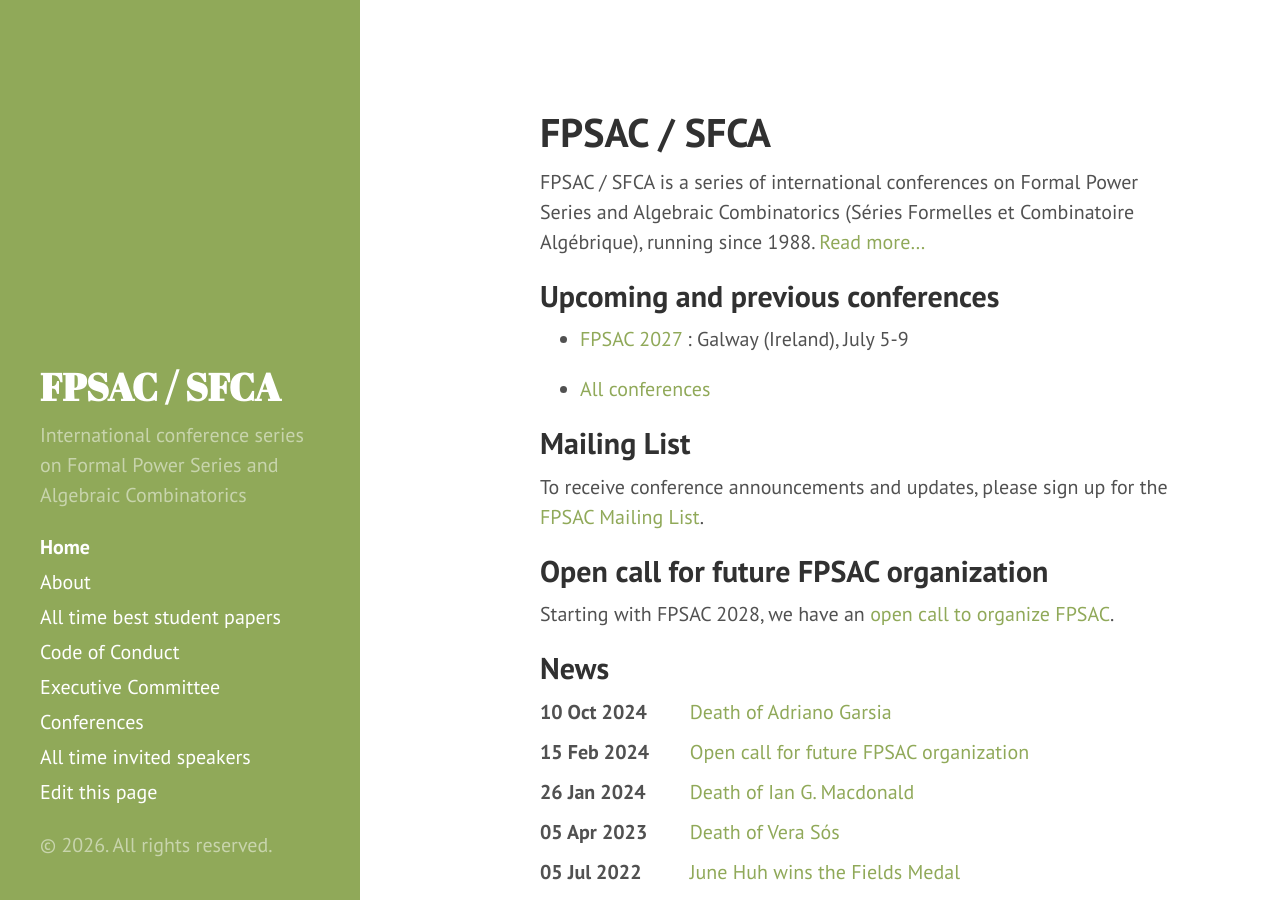
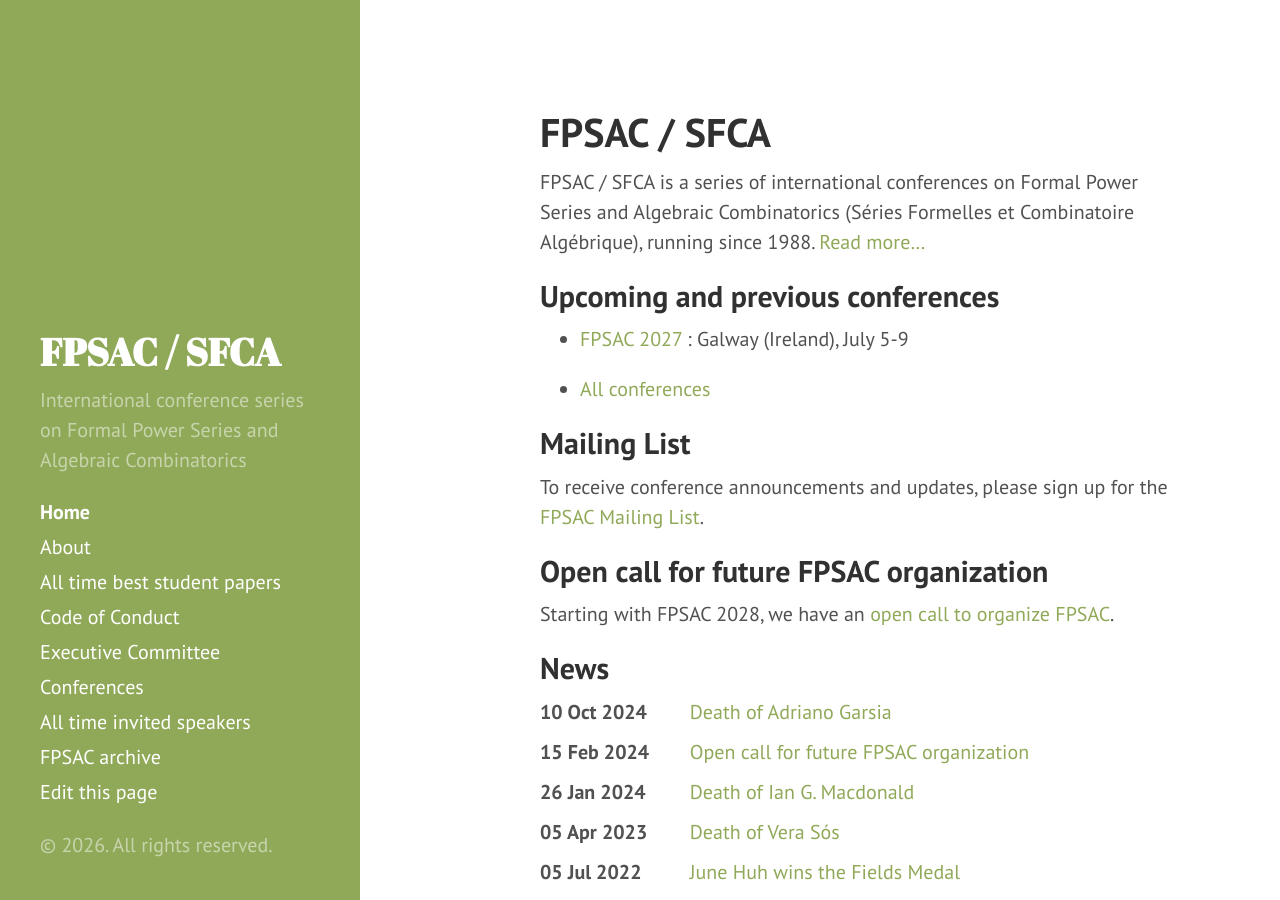
Before and after one commit to FPSAC/FPSAC.github.io, a Jekyll site: the page built from index.md, in a window 1280 px wide and 900 px high. Built offline with Jekyll 4.4.1, drawn with Linux system fonts in a browser that asks for light colours.

Commit message:
Add FPSAC archive to sidebar

```diff
--- a/_includes/sidebar.html
+++ b/_includes/sidebar.html
@@ -28,6 +28,7 @@
           {% endif %}
         {% endif %}
       {% endfor %}
+      <a class="sidebar-nav-item" href="https://fpsac-archive.github.io/">FPSAC archive</a>
 
     {% comment %}
     <a class="sidebar-nav-item" href="https://github.com/{{site.github.owner_name }}">{{site.title}} on GitHub</a>
```
